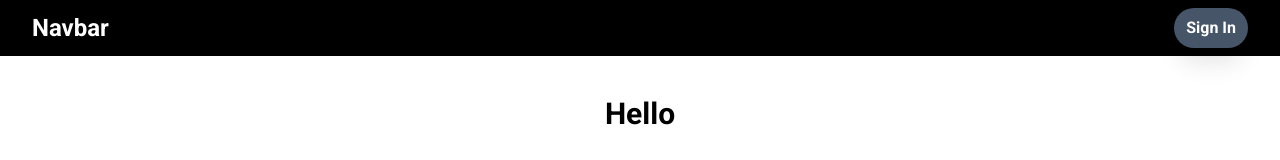
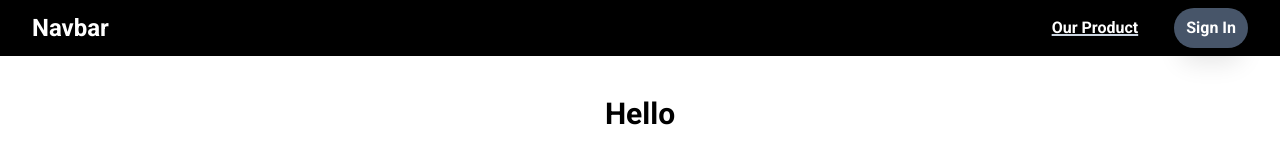
Before and after one commit to FadhilAlif/next-app, a Next.js app: page / in a window 1280 px wide. Shown: the top 160 px of the page. Built offline with nearby package versions, Linux system fonts and the light colour scheme; no server answers.

Commit message:
[ADD] : Navbar Product

```diff
--- a/src/components/layouts/Navbar/index.tsx
+++ b/src/components/layouts/Navbar/index.tsx
@@ -2,6 +2,7 @@ import { signIn, signOut, useSession } from "next-auth/react";
 import styles from "./Navbar.module.css";
 import Script from "next/script";
 import Image from "next/image";
+import Link from "next/link";
 
 const Navbar = () => {
   const { data }: any = useSession();
@@ -15,6 +16,12 @@ const Navbar = () => {
         strategy="afterInteractive"
       >{`document.getElementById("title").innerHTML = "Navbar"`}</Script>
       <div className="flex items-center">
+        <Link
+          href={"/product"}
+          className="text-white font-semibold py-1 px-2 mr-3 underline decoration-2 decoration-slate-300 hover:text-slate-300"
+        >
+          Our Product
+        </Link>
         <span className="text-white font-bold flex items-center gap-4 mr-4">
           {data?.user?.name}
           {""}
```
